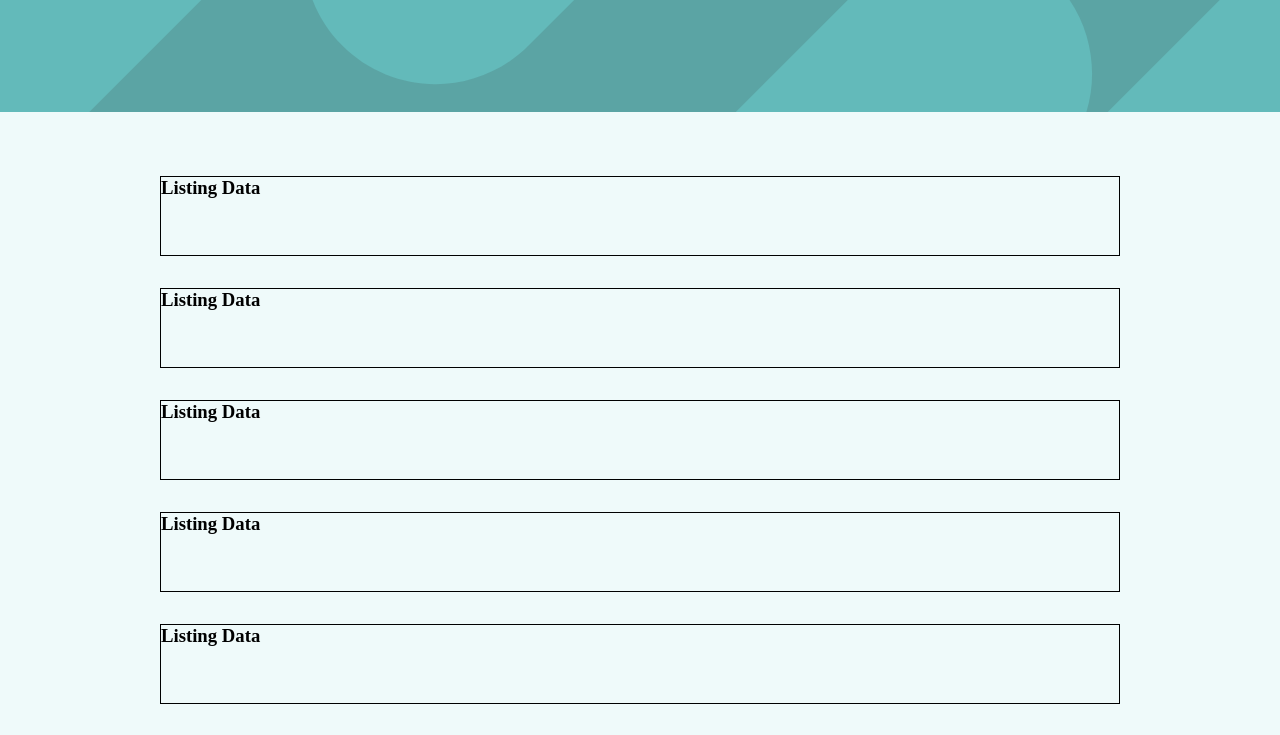
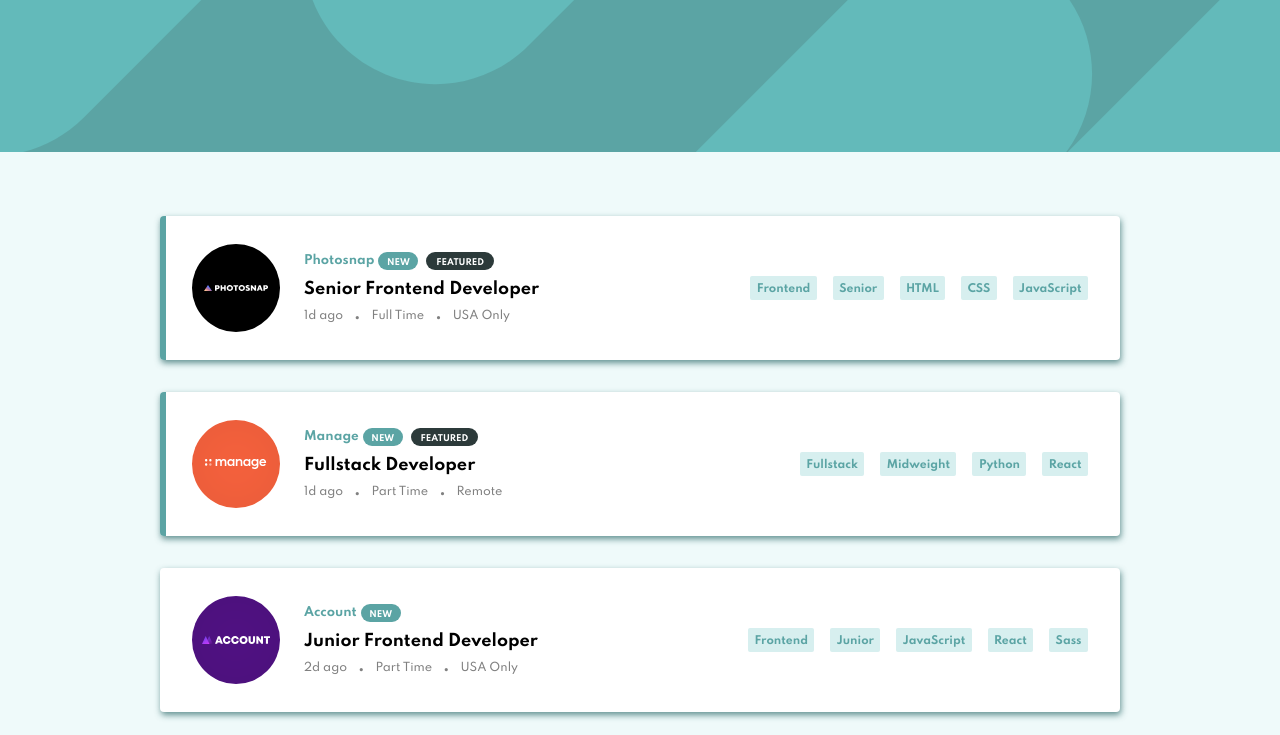
Before and after one commit to TheNathanN/job-board, a React (Create React App) app: page / in a window 1280 px wide. Shown: the top 735 px of the page. Built offline with nearby package versions, Linux system fonts and the light colour scheme.

Commit message:
Add List, Filter and Tags

```diff
--- a/public/index.html
+++ b/public/index.html
@@ -8,6 +8,18 @@
     <meta
       name="description"
       content="Web site created using create-react-app"
+    />
+    <link
+      rel="stylesheet"
+      href="https://use.fontawesome.com/releases/v5.15.4/css/all.css"
+      integrity="sha384-DyZ88mC6Up2uqS4h/KRgHuoeGwBcD4Ng9SiP4dIRy0EXTlnuz47vAwmeGwVChigm"
+      crossorigin="anonymous"
+    />
+    <link rel="preconnect" href="https://fonts.googleapis.com" />
+    <link rel="preconnect" href="https://fonts.gstatic.com" crossorigin />
+    <link
+      href="https://fonts.googleapis.com/css2?family=Spartan:wght@500;700&display=swap"
+      rel="stylesheet"
     />
     <link rel="apple-touch-icon" href="%PUBLIC_URL%/logo192.png" />
     <!--
--- a/src/App.js
+++ b/src/App.js
@@ -1,7 +1,8 @@
 import React, { useState } from 'react';
-import Listings from './components/Listings';
 import styled from 'styled-components';
 import data from './data.json';
+import Listings from './components/Listings';
+import TagFilter from './components/TagFilter';
 
 function App() {
   //State
@@ -11,6 +12,16 @@ function App() {
     <Container>
       <div className='header'>
         <div className='image'></div>
+      </div>
+      <div className='filter-bar'>
+        {filterItems.length > 0 ? (
+          <TagFilter
+            filterItems={filterItems}
+            setFilterItems={setFilterItems}
+          />
+        ) : (
+          <div></div>
+        )}
       </div>
       <main>
         {data.map(listing => (
@@ -47,9 +58,10 @@ const Container = styled.div`
 
   .header {
     background-color: hsl(180, 29%, 50%);
-    height: 7rem;
+    height: 9.5rem;
     .image {
       background-image: url('/images/bg-header-desktop.svg');
+      background-repeat: no-repeat;
       width: 100%;
       height: 100%;
     }
--- /dev/null
+++ b/src/components/FilterItems.js
@@ -0,0 +1,58 @@
+import React from 'react';
+import styled from 'styled-components';
+
+const FilterItemsCont = ({ item, filterItems, setFilterItems }) => {
+  //Functions
+  const removeItem = () => {
+    const newFilterItems = filterItems.filter(items => items !== item);
+    setFilterItems(newFilterItems);
+  };
+
+  return (
+    <Container>
+      <h6>{item}</h6>
+      <div className='remove' onClick={removeItem}></div>
+    </Container>
+  );
+};
+
+export default FilterItemsCont;
+
+//Styles
+
+const Container = styled.div`
+  display: flex;
+  align-items: center;
+  justify-content: center;
+  margin-right: 1rem;
+  background-color: hsl(180deg 43% 89%);
+  height: 1.3rem;
+  padding-left: 0.5rem;
+  border-top-left-radius: 4px;
+  border-bottom-left-radius: 4px;
+
+  h6 {
+    font-size: 0.7rem;
+    margin-right: 0.5rem;
+    margin-top: 0.2rem;
+  }
+
+  .remove {
+    background-image: url('/images/icon-remove.svg');
+    background-repeat: no-repeat;
+    background-position: center;
+    background-size: 0.6rem;
+    display: flex;
+    align-items: center;
+    background-color: hsl(180, 29%, 50%);
+    width: 1.2rem;
+    height: 100%;
+    border-top-right-radius: 4px;
+    border-bottom-right-radius: 4px;
+    cursor: pointer;
+
+    &:hover {
+      background-color: hsl(180, 14%, 20%);
+    }
+  }
+`;
--- /dev/null
+++ b/src/components/LanguageTags.js
@@ -0,0 +1,14 @@
+import React from 'react';
+import Tags from './Tags';
+
+const LanguageTags = ({ languages }) => {
+  return (
+    <>
+      {languages.map(lang => (
+        <Tags key={lang} lang={lang} />
+      ))}
+    </>
+  );
+};
+
+export default LanguageTags;
--- a/src/components/ListingData.js
+++ b/src/components/ListingData.js
@@ -1,4 +1,8 @@
 import React from 'react';
+import styled from 'styled-components';
+import Tags from './Tags';
+import LanguageTags from './LanguageTags';
+import ToolTags from './ToolTags';
 
 const ListingData = ({
   company,
@@ -17,10 +21,173 @@ const ListingData = ({
   setFilterItems,
 }) => {
   return (
-    <div>
-      <h3>Listing Data</h3>
-    </div>
+    <Container>
+      {/* ------------------ 1. Info Half -------------------- */}
+
+      {featured ? <div className='ft-stripe'></div> : <div></div>}
+      <img src={logo} alt='company logo' />
+      <div className='data'>
+        <div className='job-info'>
+          {/* --------- Top Info-------- */}
+          <div className='top-info'>
+            <h6>{company}</h6>
+            {newPost ? <div className='new icon'>NEW</div> : <div></div>}
+            {featured ? (
+              <div className='featured icon'>FEATURED</div>
+            ) : (
+              <div></div>
+            )}
+          </div>
+          {/* --------- Position Info -------- */}
+          <h4>{position}</h4>
+          {/* --------- Bottom Info -------- */}
+          <div className='meta-info'>
+            <p>
+              {postedAt} <span>.</span> {contract} <span>.</span> {location}
+            </p>
+          </div>
+        </div>
+        {/* --------------- 2. Tags Half -------------- */}
+        <div className='job-tags'>
+          {/* --------------- Render Role Tags -----------  */}
+          {role ? (
+            <Tags
+              role={role}
+              filterItems={filterItems}
+              setFilterItems={setFilterItems}
+            />
+          ) : (
+            ''
+          )}
+          {/* --------------- Render Level Tags -----------  */}
+          {level ? (
+            <Tags
+              level={level}
+              filterItems={filterItems}
+              setFilterItems={setFilterItems}
+            />
+          ) : (
+            ''
+          )}
+          {/* --------------- Render Language Tags -----------  */}
+          {languages ? (
+            <LanguageTags
+              languages={languages}
+              filterItems={filterItems}
+              setFilterItems={setFilterItems}
+            />
+          ) : (
+            ''
+          )}
+          {/* --------------- Render Tool Tags -----------  */}
+          {tools ? (
+            <ToolTags
+              tools={tools}
+              filterItems={filterItems}
+              setFilterItems={setFilterItems}
+            />
+          ) : (
+            ''
+          )}
+        </div>
+      </div>
+    </Container>
   );
 };
 
 export default ListingData;
+
+//Styles
+
+const Container = styled.div`
+  display: flex;
+  width: 100%;
+  height: 100%;
+  align-items: center;
+  padding: 2rem;
+  position: relative;
+
+  .ft-stripe {
+    background-color: hsl(180, 29%, 50%);
+    position: absolute;
+    left: 0;
+    width: 0.4rem;
+    height: 100%;
+    border-top-left-radius: 4px;
+    border-bottom-left-radius: 4px;
+  }
+
+  img {
+    width: 6rem;
+  }
+
+  .data {
+    display: flex;
+    justify-content: space-between;
+    align-items: center;
+    width: 100%;
+  }
+
+  .job-info {
+    margin-left: 1.5rem;
+    .top-info {
+      display: flex;
+      align-items: center;
+      h6 {
+        font-size: 0.75rem;
+        color: hsl(180, 29%, 50%);
+      }
+      .icon {
+        display: flex;
+        justify-content: center;
+        align-items: center;
+        font-size: 0.52rem;
+        font-weight: bold;
+        color: white;
+        margin: 0 0.25rem;
+        padding-top: 0.2rem;
+        border-radius: 20px;
+        height: 18px;
+        text-align: center;
+      }
+      .new {
+        background-color: hsl(180, 29%, 50%);
+        width: 2.5rem;
+      }
+      .featured {
+        background-color: hsl(180, 14%, 20%);
+        width: 4.2rem;
+      }
+    }
+
+    h4 {
+      font-size: 1rem;
+      margin: 0.6rem 0 0.4rem;
+      font-weight: bold;
+      cursor: pointer;
+      transition: 0.2s ease;
+
+      &:hover {
+        color: hsl(180, 29%, 50%);
+      }
+    }
+
+    .meta-info {
+      display: flex;
+      align-items: center;
+      color: gray;
+      p {
+        font-size: 0.7rem;
+      }
+      span {
+        font-size: 1rem;
+        font-weight: bold;
+        margin: 0 0.5rem;
+      }
+    }
+  }
+
+  .job-tags {
+    display: flex;
+  }
+`;
--- a/src/components/Listings.js
+++ b/src/components/Listings.js
@@ -46,7 +46,9 @@ export default Listings;
 
 const ListingContainer = styled.div`
   width: 75%;
-  height: 5rem;
-  border: 1px solid black;
+  height: 9rem;
   margin: 1rem 0;
+  border-radius: 4px;
+  background-color: white;
+  box-shadow: 1px 3px 6px #1c5d5dab;
 `;
--- /dev/null
+++ b/src/components/TagFilter.js
@@ -0,0 +1,56 @@
+import React from 'react';
+import styled from 'styled-components';
+import FilterItems from './FilterItems';
+
+const TagFilter = ({ filterItems, setFilterItems }) => {
+  return (
+    <Container>
+      <div className='tag-container'>
+        {filterItems.map(item => (
+          <FilterItems
+            key={item}
+            item={item}
+            filterItems={filterItems}
+            setFilterItems={setFilterItems}
+          />
+        ))}
+      </div>
+      <p>Clear</p>
+    </Container>
+  );
+};
+
+export default TagFilter;
+
+//Styles
+
+const Container = styled.div`
+  display: flex;
+  align-items: center;
+  justify-content: space-between;
+  background-color: white;
+  width: 70%;
+  height: 4rem;
+  position: absolute;
+  box-shadow: 1px 3px 6px #1c5d5dab;
+  left: 14.5%;
+  top: 13%;
+  border-radius: 4px;
+  padding: 0 1.5rem;
+
+  .tag-container {
+    display: flex;
+  }
+
+  p {
+    font-size: 0.77rem;
+    font-weight: bold;
+    color: hsl(180, 29%, 50%);
+    transition: 0.2s ease;
+    cursor: pointer;
+
+    &:hover {
+      text-decoration: underline;
+    }
+  }
+`;
--- /dev/null
+++ b/src/components/Tags.js
@@ -0,0 +1,34 @@
+import React from 'react';
+import styled from 'styled-components';
+
+const Tags = ({ role, level, lang, tool, filterItems, setFilterItems }) => {
+  return (
+    <Container>
+      {role ? <h6>{role}</h6> : ''}
+      {level ? <h6>{level}</h6> : ''}
+      {lang ? <h6>{lang}</h6> : ''}
+      {tool ? <h6>{tool}</h6> : ''}
+    </Container>
+  );
+};
+
+export default Tags;
+
+const Container = styled.div`
+  display: flex;
+  justify-content: center;
+  align-items: center;
+  margin-left: 1rem;
+  background-color: hsl(180deg 43% 89%);
+  border-radius: 2px;
+  color: hsl(180, 29%, 50%);
+  height: 1.5rem;
+  padding: 0.14rem 0.4rem 0;
+  cursor: pointer;
+  transition: 0.2s ease;
+
+  &:hover {
+    background-color: hsl(180, 29%, 50%);
+    color: white;
+  }
+`;
--- /dev/null
+++ b/src/components/ToolTags.js
@@ -0,0 +1,14 @@
+import React from 'react';
+import Tags from './Tags';
+
+const ToolTags = ({ tools }) => {
+  return (
+    <>
+      {tools.map(tool => (
+        <Tags key={tool} tool={tool} />
+      ))}
+    </>
+  );
+};
+
+export default ToolTags;
--- a/src/index.css
+++ b/src/index.css
@@ -13,4 +13,5 @@ body {
   width: 100%;
   height: 100%;
   background-color: hsl(180, 52%, 96%);
+  font-family: 'Spartan', sans-serif;
 }
```
